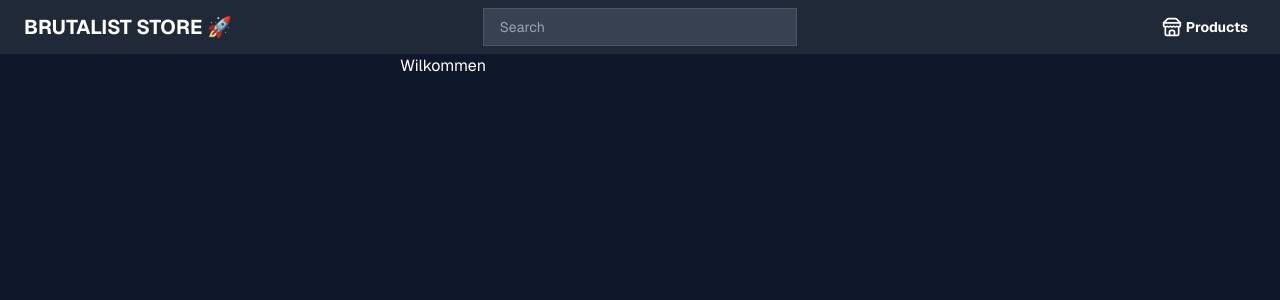
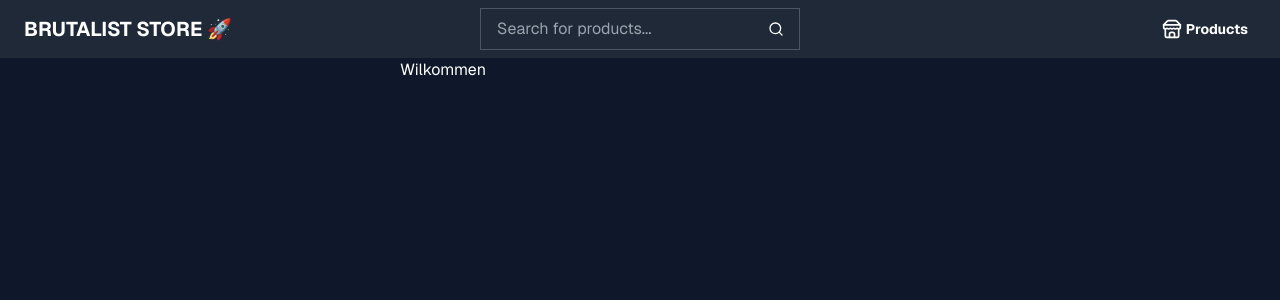
Before and after one commit to alfathmuqoddas/dinoland-fe-next, a Next.js app: page / in a window 1280 px wide. Shown: the top 300 px of the page. Built offline with nearby package versions, Linux system fonts and the light colour scheme; no server answers.

Commit message:
update: navbar, correcting size

```diff
--- a/src/app/components/Navbar.tsx
+++ b/src/app/components/Navbar.tsx
@@ -3,7 +3,14 @@
 import { usePathname } from "next/navigation";
 import Link from "next/link";
 import { useState, useEffect } from "react";
-import { Store, LogIn, UserPlus, Menu, ShoppingCart } from "lucide-react";
+import {
+  Store,
+  LogIn,
+  UserPlus,
+  Menu,
+  ShoppingCart,
+  Search,
+} from "lucide-react";
 import { logout, isLogin } from "@/app/lib/session";
 import Form from "next/form";
 import { useSearchParams } from "next/navigation";
@@ -12,15 +19,19 @@ export const SearchForm = () => {
   const searchParams = useSearchParams();
 
   return (
-    <Form action="/search" className="w-full px-12">
+    <Form action="/search" className="relative w-80 mx-auto">
       <input
+        key={searchParams?.get("q")}
         type="text"
-        key={searchParams?.get("q")}
+        name="q"
+        placeholder="Search for products..."
+        autoComplete="off"
         defaultValue={searchParams?.get("q") || ""}
-        name="q"
-        placeholder="Search"
-        className="w-full px-4 py-2 text-sm text-white bg-gray-700 border border-gray-600 focus:outline-none focus:border-pink-500"
+        className="text-md w-full border bg-transparent px-4 py-2 border-gray-600 focus:border-pink-500"
       />
+      <div className="absolute right-0 top-0 mr-3 flex h-full items-center">
+        <Search className="h-4" />
+      </div>
     </Form>
   );
 };
@@ -110,7 +121,7 @@ const Navbar = () => {
         <div className="flex lg:hidden">
           <MobileMenu />
         </div>
-        <div className="w-1/3">
+        <div className="md:w-1/3">
           <Link
             href="/"
             className="flex items-center space-x-2 text-white font-bold text-xl"
@@ -119,11 +130,11 @@ const Navbar = () => {
           </Link>
         </div>
 
-        <div className="hidden md:flex justify-center w-1/3">
+        <div className="hidden md:flex justify-center md:w-1/3">
           <SearchForm />
         </div>
 
-        <div className="hidden lg:flex justify-end  w-1/3">
+        <div className="hidden lg:flex justify-end  md:w-1/3">
           <NavMenuList />
         </div>
 
```
